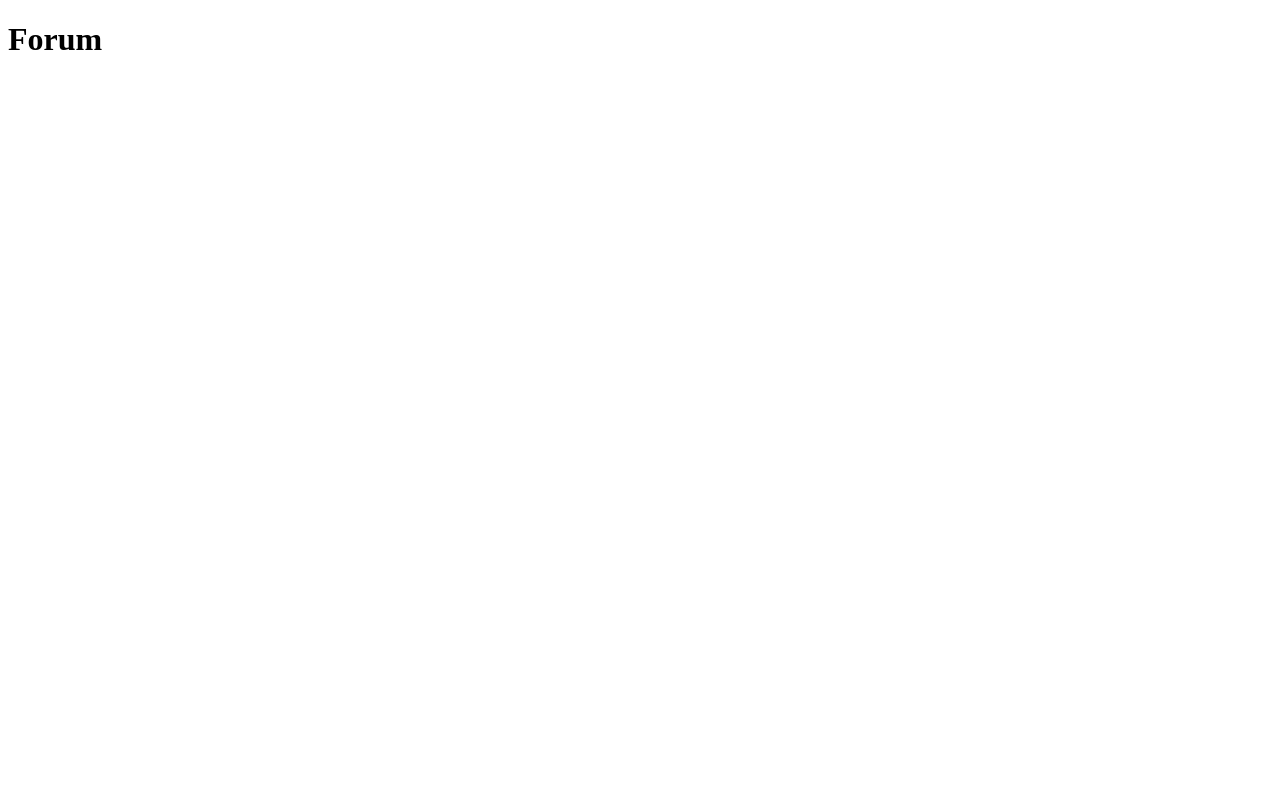
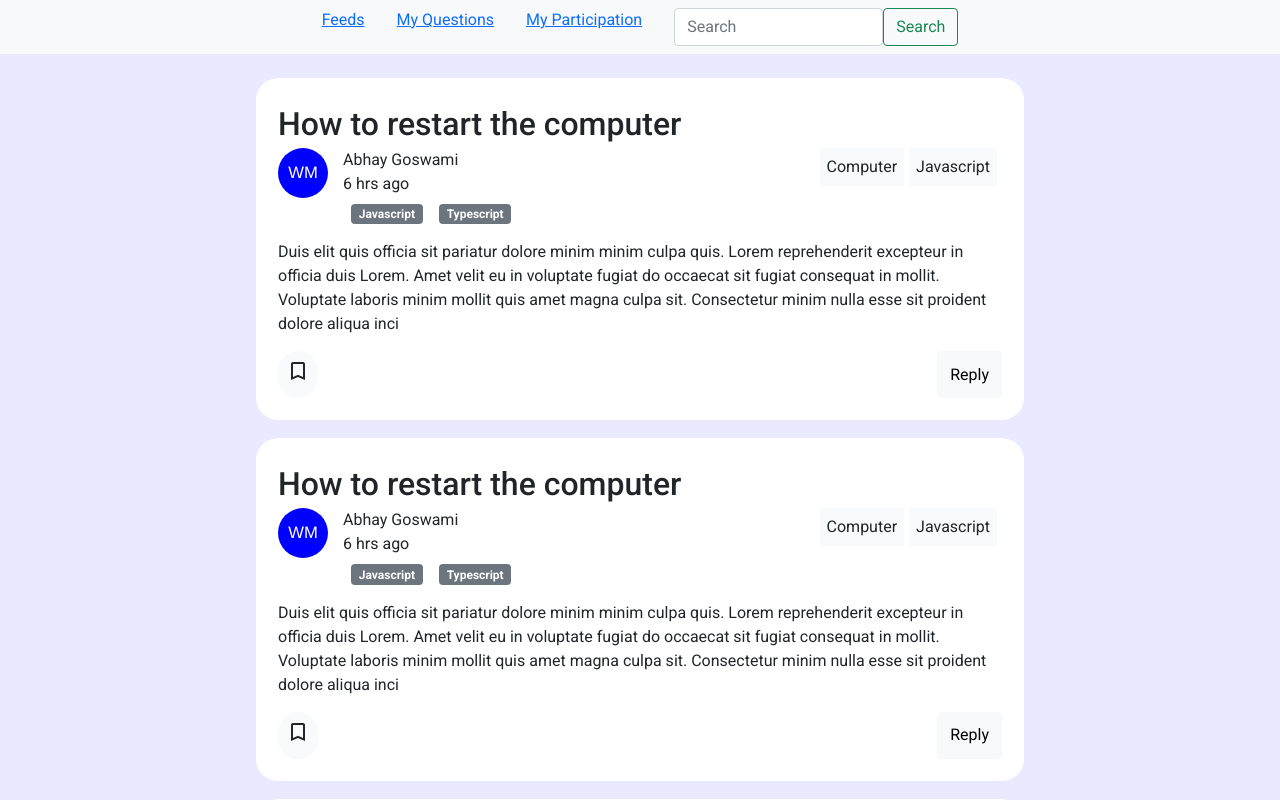
Before and after one commit to abhay676/forum-api, a React (Create React App) app in the folder frontend/: page /f in a window 1280 px wide. Shown: the top 800 px of the page. Built offline with nearby package versions, Linux system fonts and the light colour scheme.

Commit message:
feat: v1 completed

```diff
--- a/frontend/package.json
+++ b/frontend/package.json
@@ -6,9 +6,15 @@
     "@testing-library/jest-dom": "^5.11.4",
     "@testing-library/react": "^11.1.0",
     "@testing-library/user-event": "^12.1.10",
+    "bootstrap": "5.0.2",
     "react": "^17.0.2",
+    "react-avatar": "^3.10.0",
+    "react-bootstrap": "^1.6.1",
     "react-dom": "^17.0.2",
+    "react-helmet": "^6.1.0",
+    "react-router-dom": "^5.2.0",
     "react-scripts": "4.0.3",
+    "styled-components": "^5.3.0",
     "web-vitals": "^1.0.1"
   },
   "scripts": {
--- a/frontend/public/index.html
+++ b/frontend/public/index.html
@@ -14,6 +14,17 @@
       manifest.json provides metadata used when your web app is installed on a
       user's mobile device or desktop. See https://developers.google.com/web/fundamentals/web-app-manifest/
     -->
+    <link rel="preconnect" href="https://fonts.googleapis.com" />
+    <link rel="preconnect" href="https://fonts.gstatic.com" crossorigin />
+    <link
+      href="https://fonts.googleapis.com/css2?family=Roboto:wght@400;500;700;900&display=swap"
+      rel="stylesheet"
+    />
+    <link
+      href="https://fonts.googleapis.com/icon?family=Material+Icons"
+      rel="stylesheet"
+    />
+
     <link rel="manifest" href="%PUBLIC_URL%/manifest.json" />
     <!--
       Notice the use of %PUBLIC_URL% in the tags above.
--- a/frontend/src/App.js
+++ b/frontend/src/App.js
@@ -1,11 +1,7 @@
 import './App.css';
-
+import Router from './router/routes';
 function App() {
-  return (
-    <div>
-      <h1>Forum</h1>
-    </div>
-  );
+  return <Router />;
 }
 
 export default App;
--- /dev/null
+++ b/frontend/src/components/NavBar/NavBar.js
@@ -0,0 +1,47 @@
+import { Nav, Form, Button, FormControl } from 'react-bootstrap';
+import { Link } from 'react-router-dom';
+const NavBar = () => {
+  return (
+    <div
+      style={{
+        backgroundColor: '#F8F9FA',
+        position: 'fixed',
+        top: 0,
+        width: '100%',
+      }}
+    >
+      <Nav className="justify-content-center fixed" activeKey="/home">
+        <Nav.Item>
+          <Nav.Link>
+            <Link to="/f">Feeds</Link>
+          </Nav.Link>
+        </Nav.Item>
+        <Nav.Item>
+          <Nav.Link>
+            <Link to="/q">My Questions</Link>
+          </Nav.Link>
+        </Nav.Item>
+        <Nav.Item>
+          <Nav.Link>
+            <Link to="/u">My Participation</Link>
+          </Nav.Link>
+        </Nav.Item>
+        <Nav.Item>
+          <Nav.Link>
+            <Form className="d-flex">
+              <FormControl
+                type="search"
+                placeholder="Search"
+                className="mr-2"
+                aria-label="Search"
+              />
+              <Button variant="outline-success">Search</Button>
+            </Form>
+          </Nav.Link>
+        </Nav.Item>
+      </Nav>
+    </div>
+  );
+};
+
+export default NavBar;
--- /dev/null
+++ b/frontend/src/components/Questions/Question.js
@@ -0,0 +1,62 @@
+import { useState } from 'react';
+import Avatar from 'react-avatar';
+import { Button } from 'react-bootstrap';
+import styles from './Questions.module.css';
+
+const Question = () => {
+  const [bookmark, setBookmark] = useState(false);
+  return (
+    <div className={`container ${styles.wrapper}`}>
+      <div className={styles.heading}>How to restart the computer</div>
+      <div className={styles.question_info_wrapper}>
+        <div className={styles.question_info}>
+          <div className={styles.avatar}>
+            <Avatar
+              color={Avatar.getRandomColor('sitebase', [
+                'red',
+                'green',
+                'blue',
+              ])}
+              name="Wim Mostmans"
+              size="50px"
+              round
+            />
+          </div>
+          <div className={styles.userInfo_wrapper}>
+            <div className={styles.userInfo}>
+              <div>Abhay Goswami</div>
+              <div>6 hrs ago</div>
+            </div>
+            <span className="badge bg-secondary m-2">Javascript</span>
+            <span className="badge bg-secondary m-2">Typescript</span>
+          </div>
+        </div>
+        <div className={styles.channel}>
+          <div className={styles.channel_name}>Computer</div>
+          <div className={styles.channel_name}>Javascript</div>
+        </div>
+      </div>
+
+      <div className={styles.content}>
+        Duis elit quis officia sit pariatur dolore minim minim culpa quis. Lorem
+        reprehenderit excepteur in officia duis Lorem. Amet velit eu in
+        voluptate fugiat do occaecat sit fugiat consequat in mollit. Voluptate
+        laboris minim mollit quis amet magna culpa sit. Consectetur minim nulla
+        esse sit proident dolore aliqua inci
+      </div>
+      <div className={styles.footer}>
+        <div className={styles.bookmark_wrapper}>
+          <span
+            className={`material-icons ${styles.footer_icon}`}
+            onClick={() => setBookmark(!bookmark)}
+          >
+            {bookmark ? 'bookmark' : 'bookmark_border'}
+          </span>
+        </div>
+        <Button variant="light">Reply</Button>{' '}
+      </div>
+    </div>
+  );
+};
+
+export default Question;
--- /dev/null
+++ b/frontend/src/components/Questions/Questions.module.css
@@ -0,0 +1,63 @@
+.wrapper {
+  background-color: #fff;
+  border-radius: 22px;
+  width: 60%;
+  padding: 22px;
+  margin-top: 18px;
+}
+
+.wrapper:first-child {
+  margin-top: 78px;
+}
+
+.heading {
+  font-size: 32px;
+  font-weight: 500;
+  text-align: left;
+}
+
+.question_info_wrapper {
+  display: flex;
+  justify-content: space-between;
+}
+.question_info {
+  display: flex;
+  justify-content: flex-start;
+}
+.avatar {
+  margin-right: 15px;
+}
+
+.userInfo {
+  display: flex;
+  flex-direction: column;
+}
+
+.channel {
+  height: 25%;
+  display: flex;
+  border-radius: 8px;
+}
+.channel_name {
+  padding: 7px;
+  background-color: #f9fafb;
+  margin-right: 5px;
+}
+
+.content {
+  margin-top: 8px;
+}
+.footer {
+  display: flex;
+  justify-content: space-between;
+  margin-top: 15px;
+}
+
+.bookmark_wrapper {
+  background-color: #f9fafb;
+  padding: 8px;
+  border-radius: 100px;
+}
+.footer_icon:hover {
+  cursor: pointer;
+}
--- a/frontend/src/index.css
+++ b/frontend/src/index.css
@@ -0,0 +1,6 @@
+body {
+  margin: 0;
+  padding: 0;
+  font-family: 'Roboto';
+  background-color: #e9e9ff;
+}
--- a/frontend/src/index.js
+++ b/frontend/src/index.js
@@ -1,12 +1,13 @@
 import React from 'react';
 import ReactDOM from 'react-dom';
+import 'bootstrap/dist/css/bootstrap.min.css';
 import './index.css';
 import App from './App';
 import reportWebVitals from './reportWebVitals';
 
 ReactDOM.render(
   <React.StrictMode>
-    <App />
+      <App />
   </React.StrictMode>,
   document.getElementById('root')
 );
--- /dev/null
+++ b/frontend/src/router/routes.js
@@ -0,0 +1,14 @@
+import { Switch, BrowserRouter as Router, Route } from 'react-router-dom';
+import NavBar from '../components/NavBar/NavBar';
+import Feed from '../screens/Feed';
+const MainRouter = () => {
+  return (
+    <Router>
+      <NavBar />
+      <Switch>
+        <Route path="/f" exact component={Feed} />
+      </Switch>
+    </Router>
+  );
+};
+export default MainRouter;
--- /dev/null
+++ b/frontend/src/screens/Feed.js
@@ -0,0 +1,13 @@
+import Question from '../components/Questions/Question';
+const Feed = () => {
+  return (
+    <div>
+      <Question />
+      <Question />
+      <Question />
+      <Question />
+    </div>
+  );
+};
+
+export default Feed;
```
Also changed, not shown: 1 other file (tests, documents, lock files or other folders).
